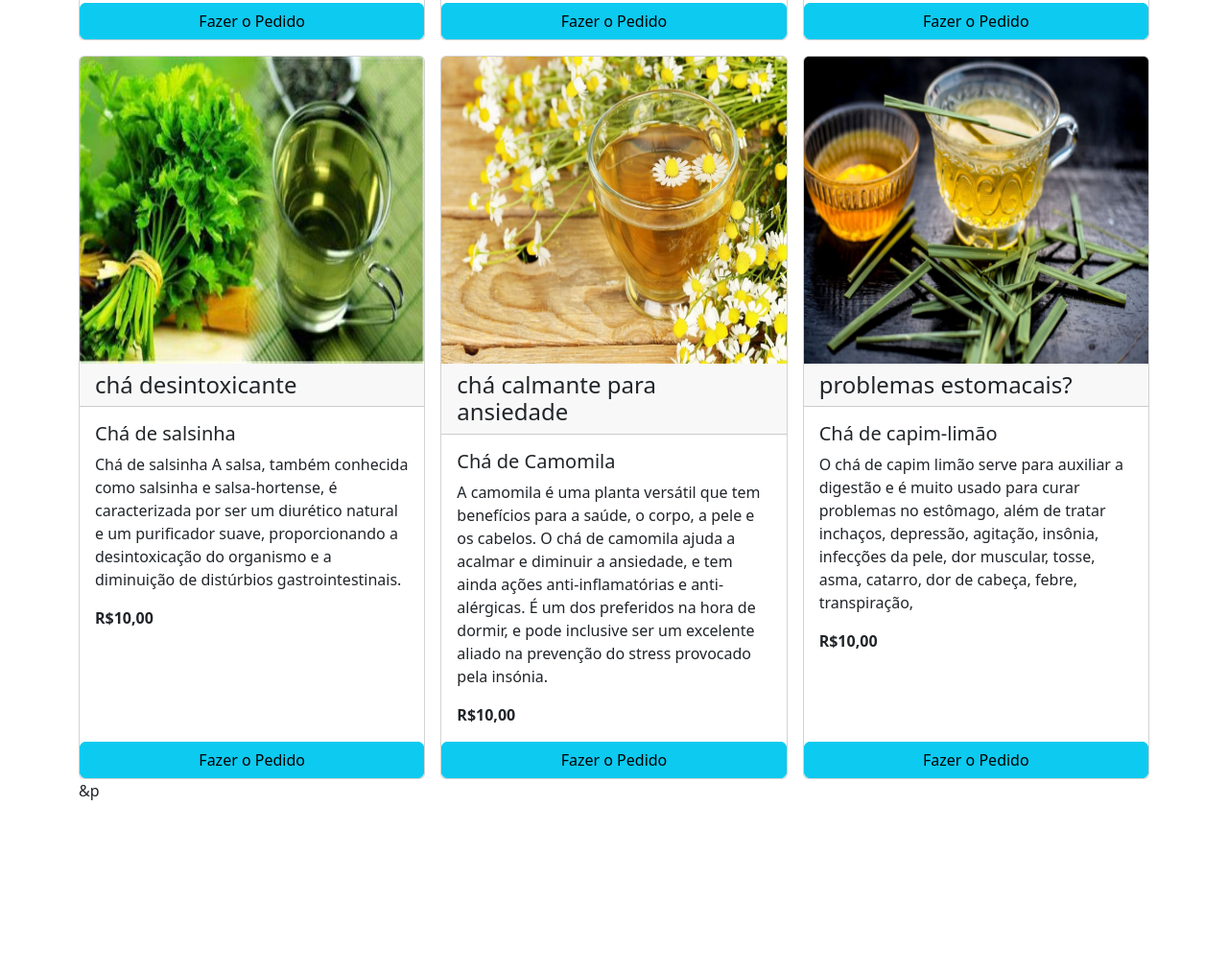
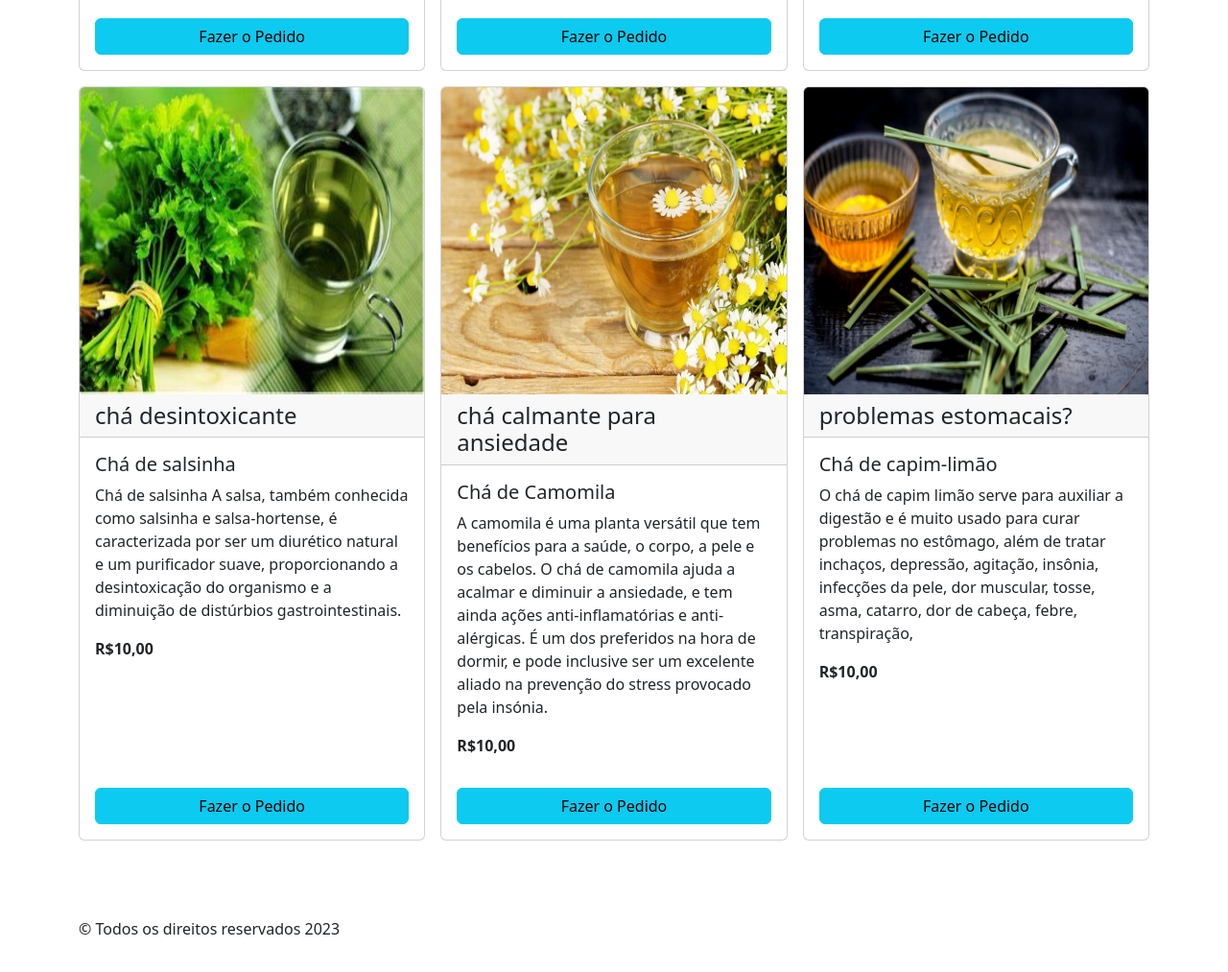
Before and after one commit to davisdeus/projeto-bootstrap, a plain HTML site: page index.html in a window 1280 px wide. Shown: the part 1257-2270 px from the top of the page at 96% size. Before the commit the page ends 2141 px from the top, so only its background shows below. Drawn offline with nearby package versions, Linux system fonts and the light colour scheme.

Commit message:
alterando a posição do button e adicionando o rodapé

```diff
--- a/index.html
+++ b/index.html
@@ -21,6 +21,12 @@
         .col .card img{
             width: 100%;
             height: 40vh;
+        }
+        .card button{
+            margin: 1em;
+        }
+        footer p{
+            margin-top: 5em;
         }
     </style>
 
@@ -223,7 +229,9 @@
             </div>
         </div>
         <footer>
-            &p
+            <p>
+                &copy; Todos os direitos reservados 2023
+            </p>
         </footer>
     </main>
 
```
